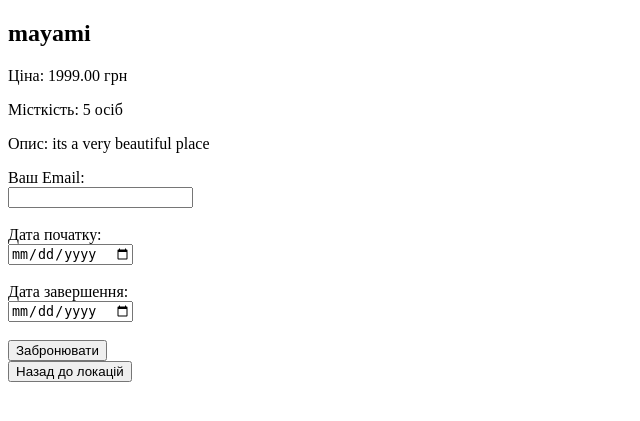
After one commit to Dima-Babenko/booking_firm, a Django app: page /location/1/ in a window 1280 px wide. The commit adds this page. Shown: the top 421 px of the page, without its empty margins (0-640 px from the left). Run offline with Django 5.2, Linux system fonts and the light colour scheme; a user stored in the database is signed in; data comes from the database, SQL or seed files in the repository; both versions use the stored data as it was after the commit.

Commit message:
виправлено бронювання локацій

```diff
--- a/config/views.py
+++ b/config/views.py
@@ -7,6 +7,7 @@ from django.conf import settings
 from config.forms import RegisterForm
 from booking.models import Location, Booking
 from datetime import datetime
+
 
 def home(request):
     return render(request, "home.html")
@@ -31,7 +32,11 @@ def dashboard(request):
 
 @login_required
 def create_booking(request):
-    locations = Location.objects.filter(is_available=True)
+    locations = Location.objects.all()  # Показываем все локации
+
+    if request.GET.get("available") == "true":
+        locations = locations.filter(is_available=True)  # Фильтруем только доступные
+
     return render(request, "create_booking.html", {"locations": locations})
 
 
--- /dev/null
+++ b/templates/location_detail.html
@@ -0,0 +1,33 @@
+<!DOCTYPE html>
+<html lang="uk">
+<head>
+    <meta charset="UTF-8">
+    <title>{{ location.title }}</title>
+</head>
+<body>
+    <h2>{{ location.title }}</h2>
+    <p>Ціна: {{ location.price }} грн</p>
+    <p>Місткість: {{ location.capacity }} осіб</p>
+    <p>Опис: {{ location.description }}</p>
+
+    {% if error %}
+        <p style="color: red;">{{ error }}</p>
+    {% endif %}
+
+    <form method="post">
+        {% csrf_token %}
+        <label for="email">Ваш Email:</label><br>
+        <input type="email" name="email" required><br><br>
+
+        <label for="start_date">Дата початку:</label><br>
+        <input type="date" name="start_date" required><br><br>
+
+        <label for="end_date">Дата завершення:</label><br>
+        <input type="date" name="end_date" required><br><br>
+
+        <button type="submit">Забронювати</button>
+    </form>
+
+    <a href="{% url 'create_booking' %}"><button>Назад до локацій</button></a>
+</body>
+</html>
```
Also changed, not shown: templates/create_booking.html (+9 -0 lines), db.sqlite3.
